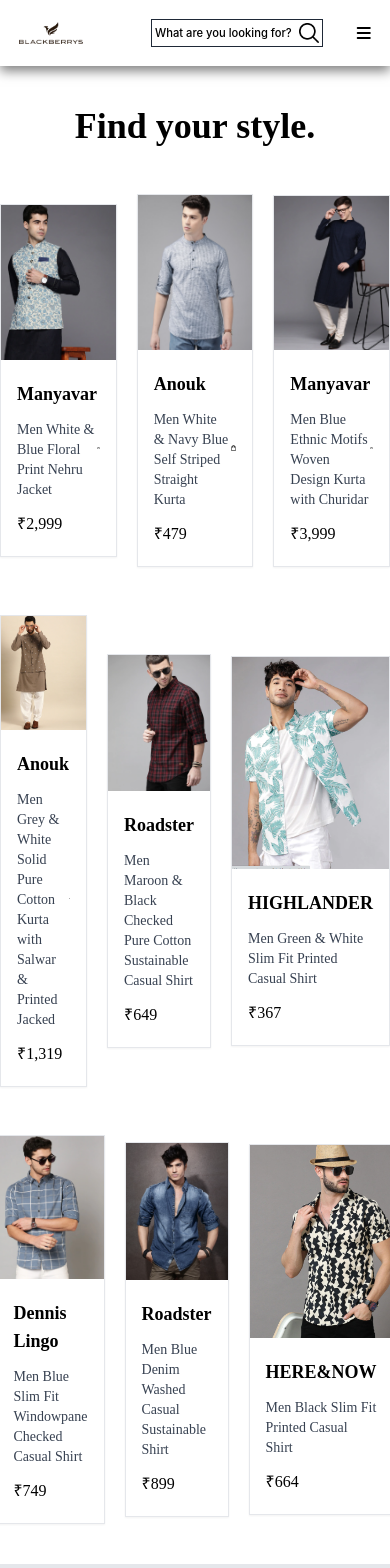
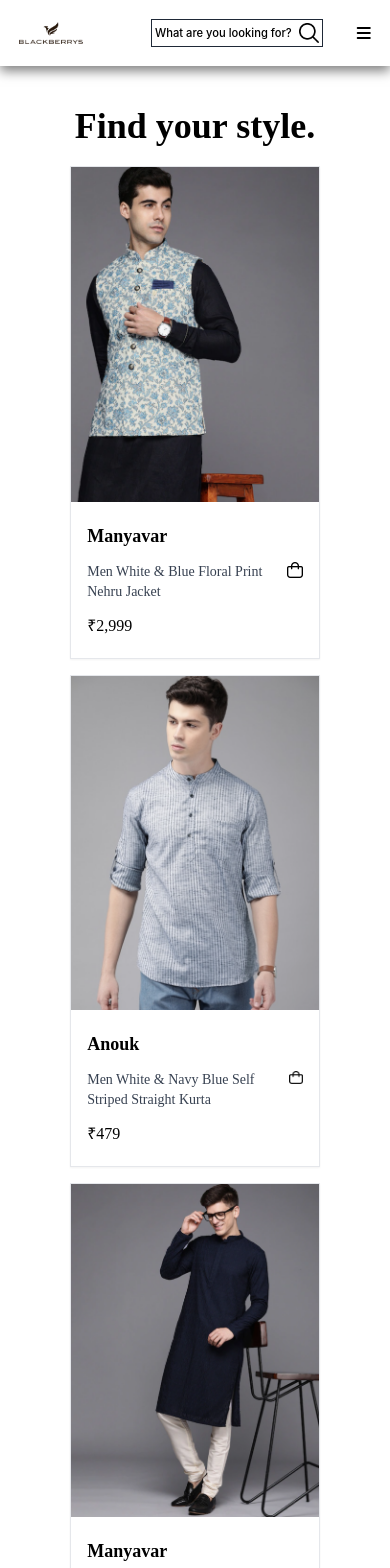
Before and after one commit to rohan9024/ecommerce, a React (Create React App) app: page /men in a window 390 px wide. Shown: the top 1568 px of the page. Built offline with nearby package versions, Linux system fonts and the light colour scheme.

Commit message:
Made men page responsive

```diff
--- a/src/components/Men.js
+++ b/src/components/Men.js
@@ -1,6 +1,4 @@
 import React from 'react';
-import Header from "../components/Header";
-import Footer from './Footer';
 import img1 from "../assets/men/img1.png"
 import img2 from "../assets/men/img2.png"
 import img3 from "../assets/men/img3.png"
@@ -16,8 +14,7 @@
 const Men = () => {
     return (
         <div>
-            <div className='w-screen font-dmsans flex flex-col justify-center items-center space-y-12 my-10'>
-
+            <div className='w-full font-dmsans flex flex-col justify-center items-center my-10'>
                 <motion.div
                     initial={{ opacity: 0, scale: 0.5 }}
                     animate={{ opacity: 1, scale: 1 }}
@@ -25,23 +22,18 @@
                     className='flex flex-row space-x-2 justify-center items-center'>
                     <h1 className='text-black text-4xl font-bold'>Find your style.</h1>
                 </motion.div>
-                <div className='flex justify-center items-center space-x-5'>
+                <div className='w-4/5 mx-auto grid gap-4 grid-cols-1 sm:grid-cols-2 lg:grid-cols-3 xl:grid-cols-4 mt-5'>
                     <ShoeItem title={"Manyavar"} desc={"Men White & Blue Floral Print Nehru Jacket"} price={"₹2,999"} img={img1} />
                     <ShoeItem title={"Anouk"} desc={"Men White & Navy Blue Self Striped Straight Kurta"} price={"₹479"} img={img2} />
                     <ShoeItem title={"Manyavar"} desc={"Men Blue Ethnic Motifs Woven Design Kurta with Churidar"} price={"₹3,999"} img={img3} />
-                </div>
-                <div className='flex justify-center items-center space-x-5'>
                     <ShoeItem title={"Anouk"} desc={"Men Grey & White Solid Pure Cotton Kurta with Salwar & Printed Jacked"} price={"₹1,319"} img={img4} />
                     <ShoeItem title={"Roadster"} desc={"Men Maroon & Black Checked Pure Cotton Sustainable Casual Shirt"} price={"₹649"} img={img5} />
                     <ShoeItem title={"HIGHLANDER"} desc={"Men Green & White Slim Fit Printed Casual Shirt"} price={"₹367"} img={img6} />
-                </div>
-                <div className='flex justify-center items-center space-x-5'>
                     <ShoeItem title={"Dennis Lingo"} desc={"Men Blue Slim Fit Windowpane Checked Casual Shirt"} price={"₹749"} img={img7} />
                     <ShoeItem title={"Roadster"} desc={"Men Blue Denim Washed Casual Sustainable Shirt"} price={"₹899"} img={img8} />
                     <ShoeItem title={"HERE&NOW"} desc={"Men Black Slim Fit Printed Casual Shirt"} price={"₹664"} img={img9} />
                 </div>
             </div>
-            <Footer />
         </div>
     )
 }
```
